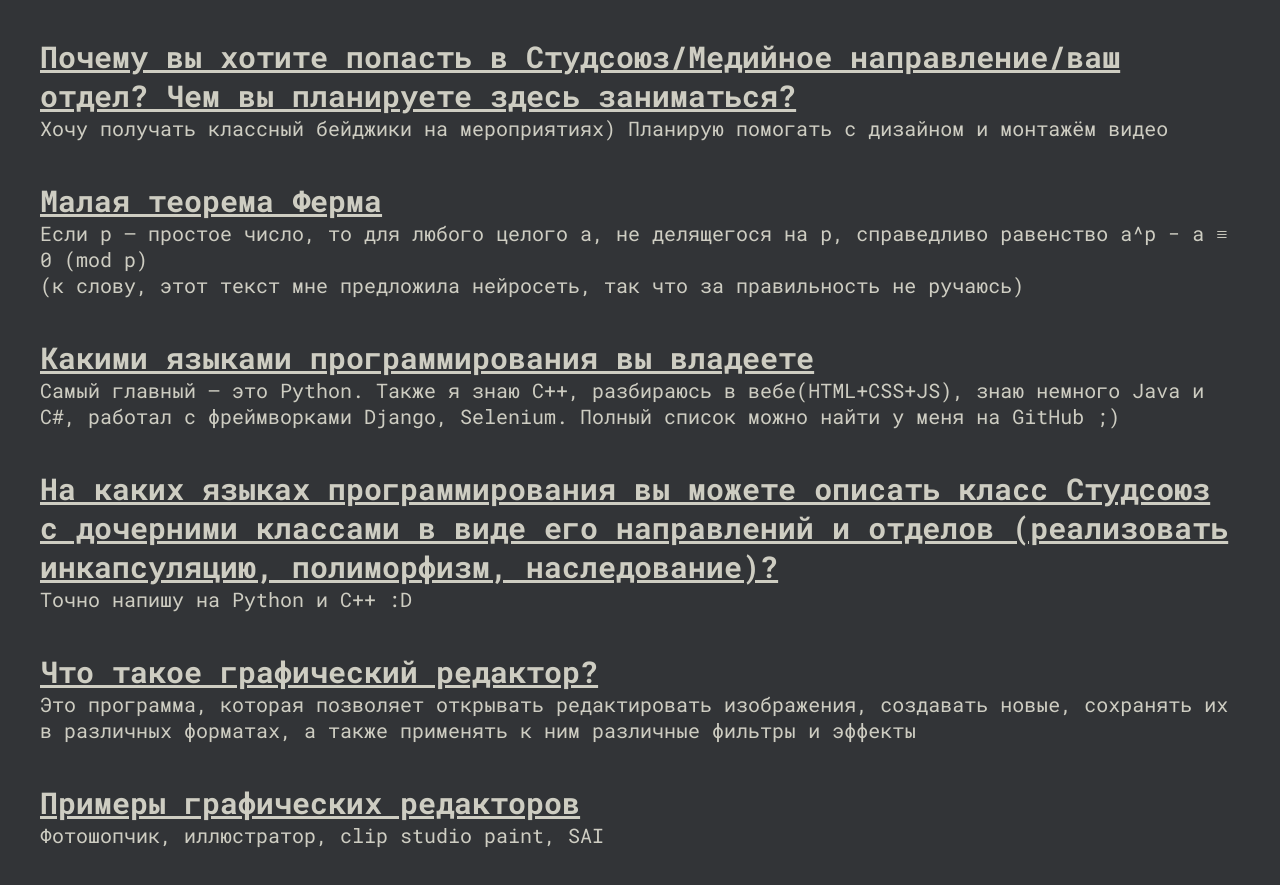
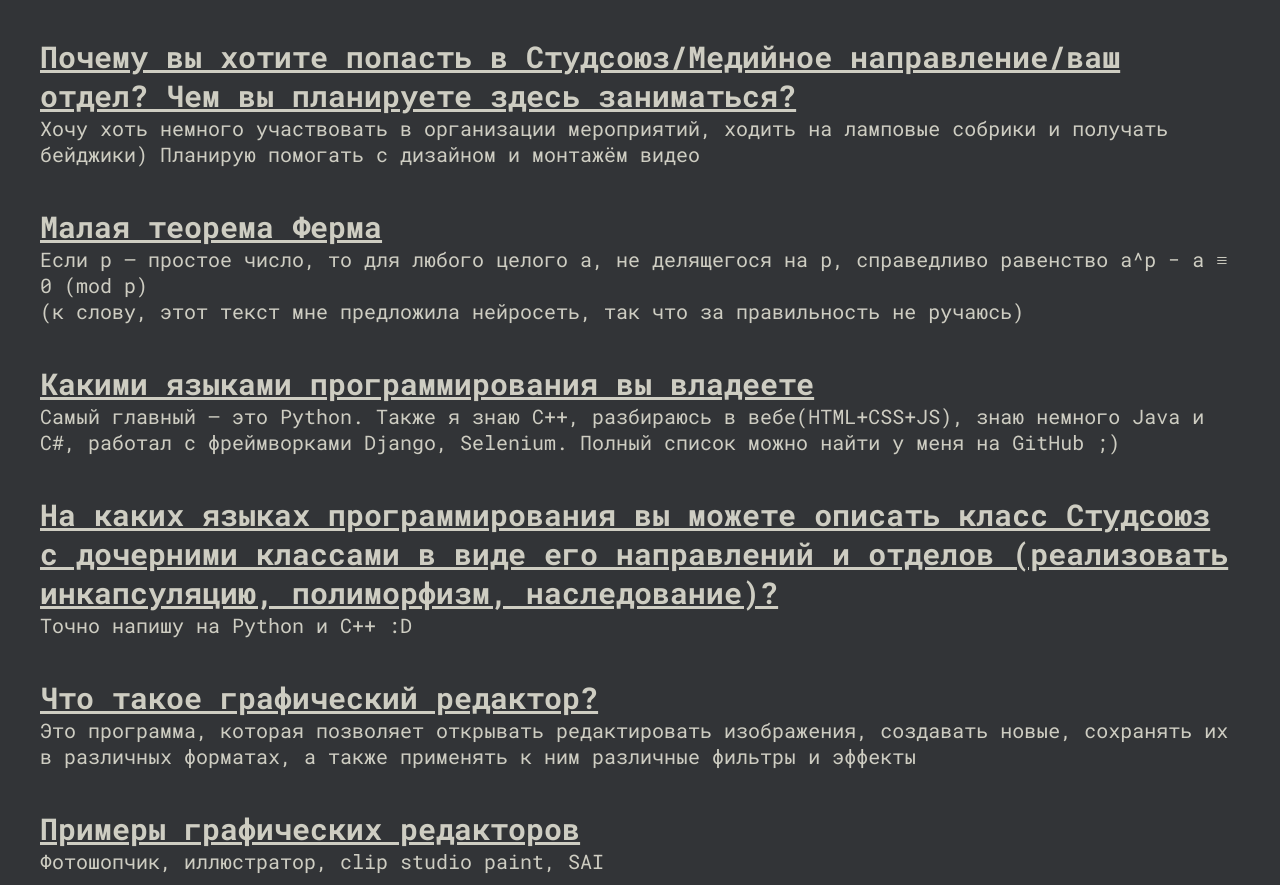
Before and after one commit to IronGunYT/media_portfolio, a plain HTML site: page index.html in a window 1280 px wide. Shown: the part 4536-5421 px from the top of the page. Drawn offline with Linux system fonts and the light colour scheme.

Commit message:
fix: update faq

```diff
--- a/index.html
+++ b/index.html
@@ -100,7 +100,7 @@
         <div class="faq-question">
             <h3 class="faq-question-h3">Почему вы хотите попасть в Студсоюз/Медийное направление/ваш отдел? Чем вы планируете здесь заниматься?</h3>
             <p class="faq-question-p">
-                Хочу получать классный бейджики на мероприятиях) Планирую помогать с дизайном и монтажём видео
+                Хочу хоть немного участвовать в организации мероприятий, ходить на ламповые собрики и получать бейджики) Планирую помогать с дизайном и монтажём видео
             </p>
         </div>
 
```
